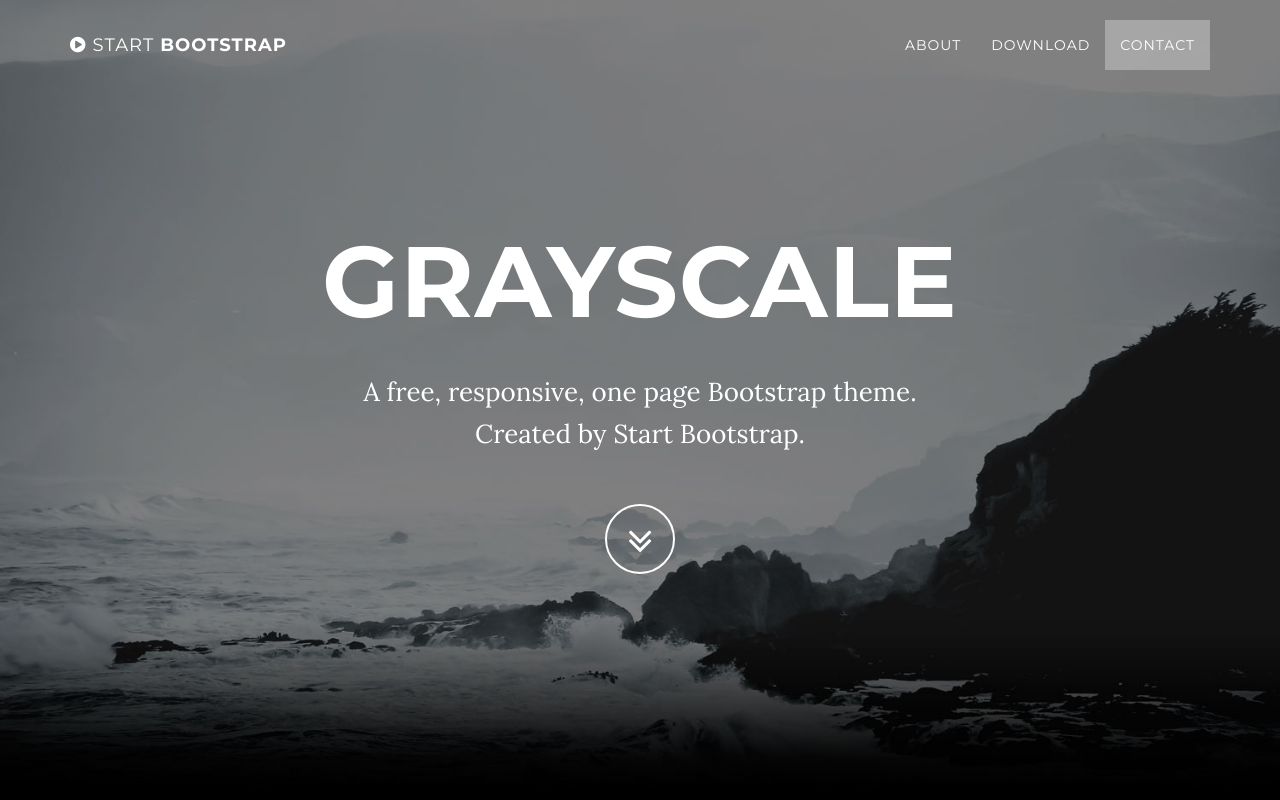
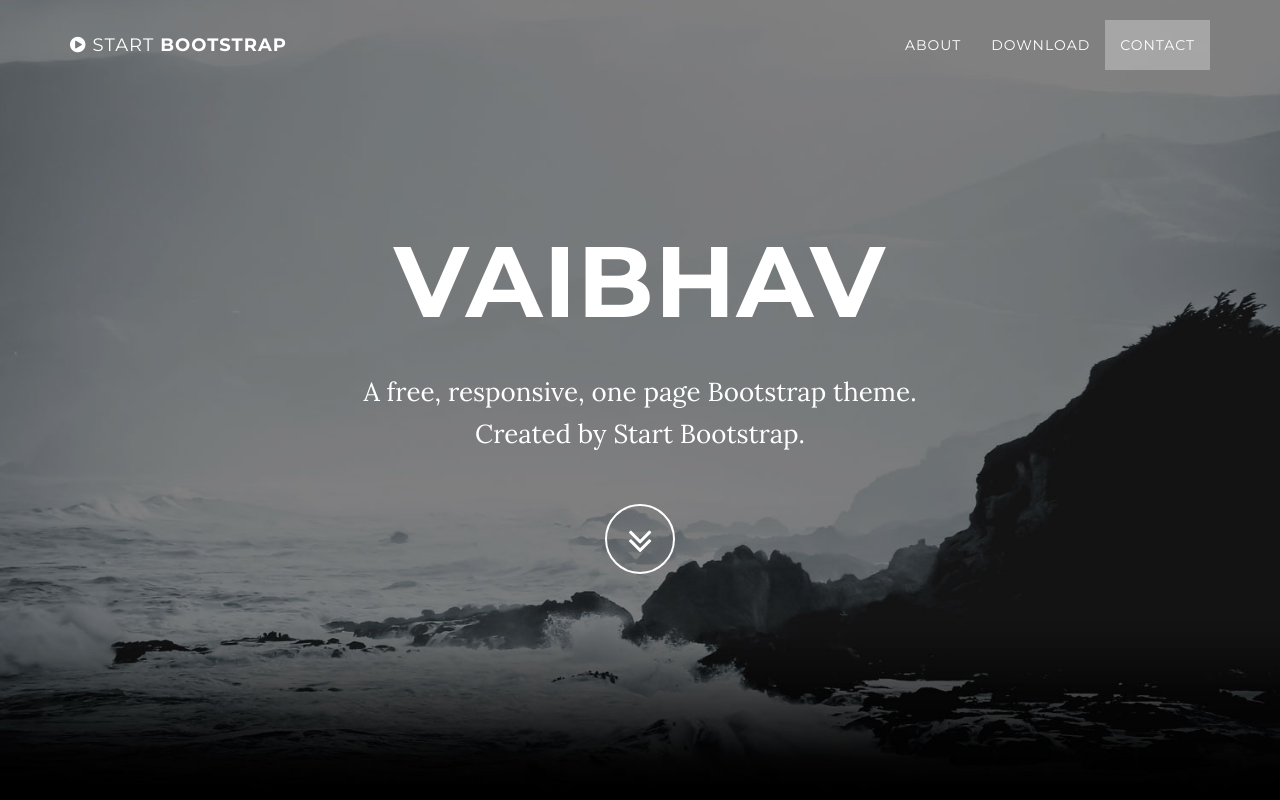
Before and after one commit to vaibhavmalik/vaibhavmalik.github.io, a website: page index.html in a window 1280 px wide. Shown: the top 800 px of the page. Drawn offline with nearby package versions, Linux system fonts and the light colour scheme; some packages are replaced by stand-ins of ours.

Commit message:
Changed the name

```diff
--- a/index.html
+++ b/index.html
@@ -74,7 +74,7 @@
             <div class="container">
                 <div class="row">
                     <div class="col-md-8 col-md-offset-2">
-                        <h1 class="brand-heading">Grayscale</h1>
+                        <h1 class="brand-heading">Vaibhav</h1>
                         <p class="intro-text">A free, responsive, one page Bootstrap theme.
                             <br>Created by Start Bootstrap.</p>
                         <a href="#about" class="btn btn-circle page-scroll">
```
